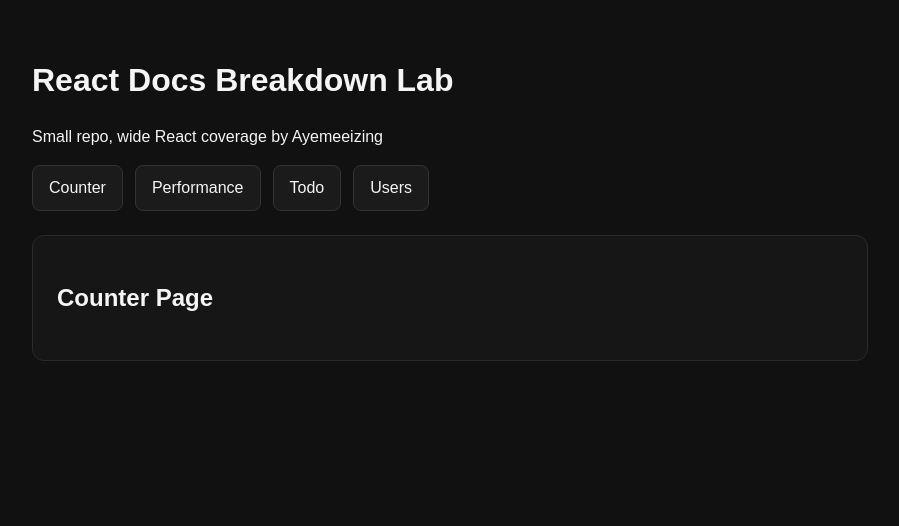
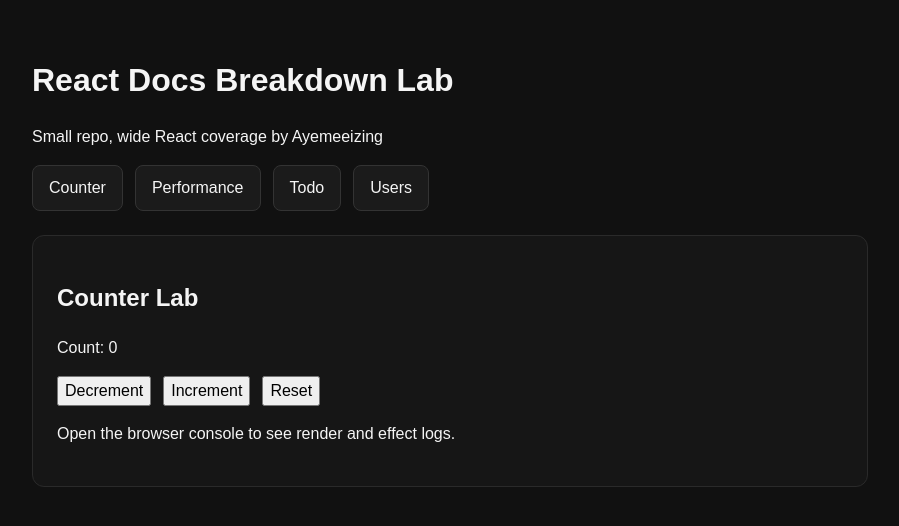
Before and after one commit to ayemee/react-docs-breakdown-lab, a React (Vite) app: page / in a window 1280 px wide. Shown: the top 526 px of the page, without its empty margins (190-1089 px from the left). Built offline with nearby package versions, Linux system fonts and the light colour scheme.

Commit message:
Add counter lab demonstrating state and effects

```diff
--- a/src/pages/CounterPage.jsx
+++ b/src/pages/CounterPage.jsx
@@ -1,5 +1,30 @@
+import { useEffect, useState } from "react";
+
 function CounterPage() {
-    return <h2>Counter Page</h2>
+  const [count, setCount] = useState(0);
+
+  console.log("render -> CounterPage", count);
+
+  useEffect(() => {
+    console.log("effect -> count changed", count);
+  }, [count]);
+  return (
+    <div>
+      <h2>Counter Lab</h2>
+      <p>Count: {count}</p>
+
+      <div style={{ display: "flex", gap: "12px", marginBottom: "16px" }}>
+        <button onClick={() => setCount((prevCount) => prevCount - 1)}>
+          Decrement
+        </button>
+        <button onClick={() => setCount((prevCount) => prevCount + 1)}>
+          Increment
+        </button>
+        <button onClick={() => setCount(0)}>Reset</button>
+      </div>
+      <p>Open the browser console to see render and effect logs.</p>
+    </div>
+  );
 }
 
 export default CounterPage;
```
Also changed, not shown: src/App.jsx (+8 -8 lines).
